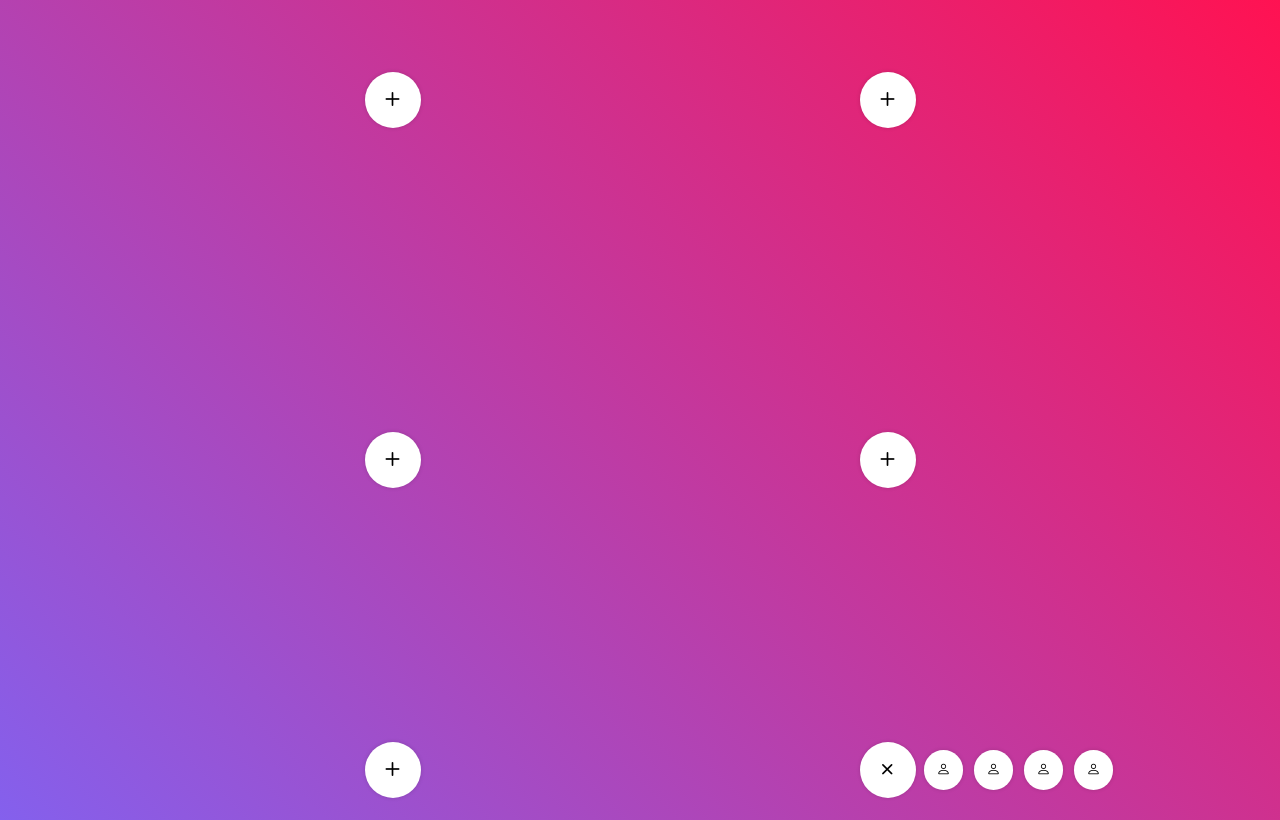
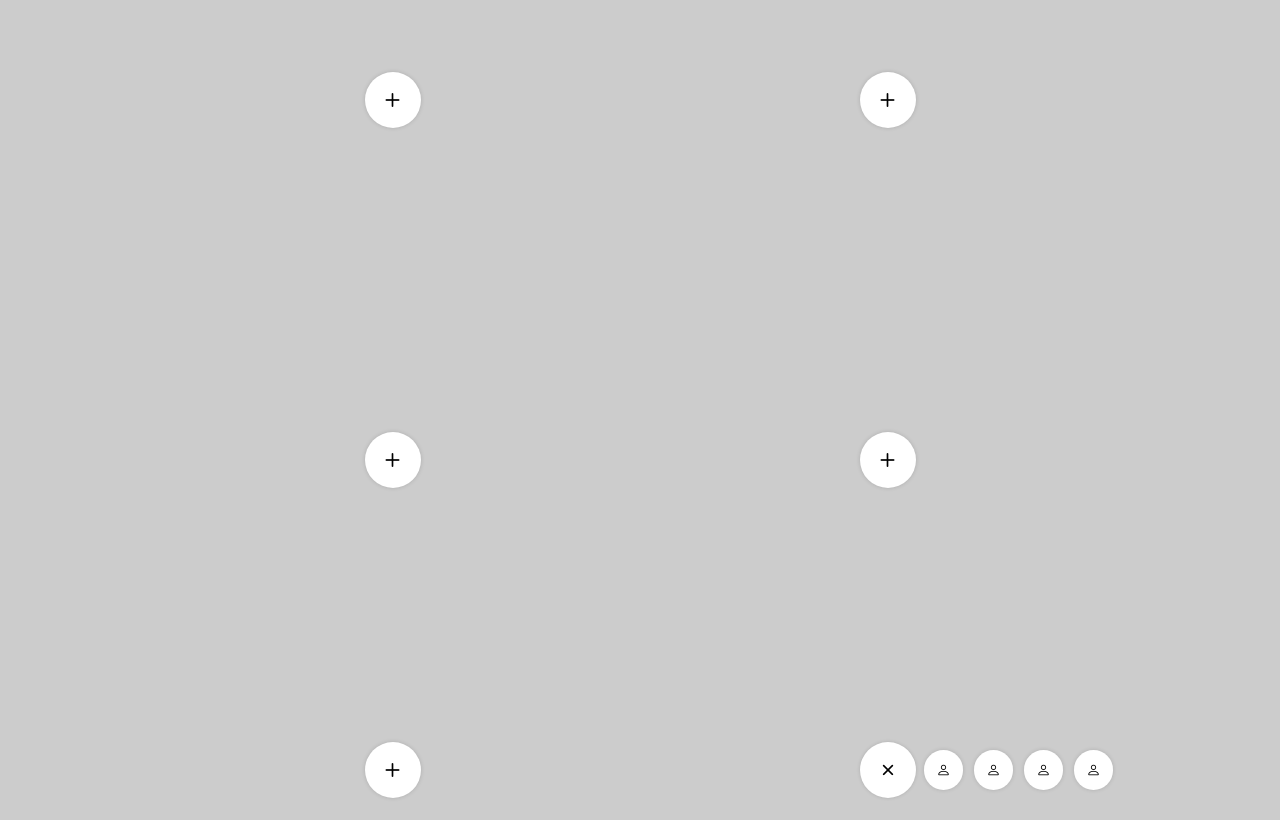
Before and after one commit to PanovYuri/SimpleFAB, a plain HTML site: page index.html in a window 1280 px wide. Drawn offline with nearby package versions, Linux system fonts and the light colour scheme.

Commit message:
Edit example file with readme

```diff
--- a/index.html
+++ b/index.html
@@ -24,7 +24,7 @@
             justify-content: center;
             align-items: top;
             min-height: 100vh;
-            background: linear-gradient(45deg, #8460ed, #ff1252);
+            background: #ccc;
         }
 
         section {
@@ -46,6 +46,11 @@
             flex-direction: column;
             gap: 15rem;
         }
+
+        i.bi {
+            display: flex;
+            align-items: center;
+        }
     </style>
 </head>
 <body>
@@ -54,27 +59,27 @@
             <article>
                 <div class="sfab" id="test" data-fab-type="open" data-fab-time="fast">
                     <div class="sfab__toggle"><i class="bi bi-plus"></i></div>
-                    <div class="sfab__item"><i class="bu bi-person"></i></div>
-                    <div class="sfab__item"><i class="bu bi-person"></i></div>
-                    <div class="sfab__item"><i class="bu bi-person"></i></div>
-                    <div class="sfab__item"><i class="bu bi-person"></i></div>
-                    <div class="sfab__item"><i class="bu bi-person"></i></div>
-                    <div class="sfab__item"><i class="bu bi-person"></i></div>
-                    <div class="sfab__item"><i class="bu bi-person"></i></div>
-                    <div class="sfab__item"><i class="bu bi-person"></i></div>
+                    <div class="sfab__item"><i class="bi bi-person"></i></div>
+                    <div class="sfab__item"><i class="bi bi-person"></i></div>
+                    <div class="sfab__item"><i class="bi bi-person"></i></div>
+                    <div class="sfab__item"><i class="bi bi-person"></i></div>
+                    <div class="sfab__item"><i class="bi bi-person"></i></div>
+                    <div class="sfab__item"><i class="bi bi-person"></i></div>
+                    <div class="sfab__item"><i class="bi bi-person"></i></div>
+                    <div class="sfab__item"><i class="bi bi-person"></i></div>
                 </div>
             </article>
             <article>
                 <div class="sfab" data-fab-type="spin">
                     <div class="sfab__toggle"><i class="bi bi-plus"></i></div>
-                    <div class="sfab__item"><i class="bu bi-person"></i></div>
-                    <div class="sfab__item"><i class="bu bi-person"></i></div>
-                    <div class="sfab__item"><i class="bu bi-person"></i></div>
-                    <div class="sfab__item"><i class="bu bi-person"></i></div>
-                    <div class="sfab__item"><i class="bu bi-person"></i></div>
-                    <div class="sfab__item"><i class="bu bi-person"></i></div>
-                    <div class="sfab__item"><i class="bu bi-person"></i></div>
-                    <div class="sfab__item"><i class="bu bi-person"></i></div>
+                    <div class="sfab__item"><i class="bi bi-person"></i></div>
+                    <div class="sfab__item"><i class="bi bi-person"></i></div>
+                    <div class="sfab__item"><i class="bi bi-person"></i></div>
+                    <div class="sfab__item"><i class="bi bi-person"></i></div>
+                    <div class="sfab__item"><i class="bi bi-person"></i></div>
+                    <div class="sfab__item"><i class="bi bi-person"></i></div>
+                    <div class="sfab__item"><i class="bi bi-person"></i></div>
+                    <div class="sfab__item"><i class="bi bi-person"></i></div>
                 </div>
             </article>
         </section>
@@ -82,19 +87,19 @@
             <article>
                 <div class="sfab" data-fab-type="top">
                     <div class="sfab__toggle"><i class="bi bi-plus"></i></div>
-                    <div class="sfab__item"><i class="bu bi-person"></i></div>
-                    <div class="sfab__item"><i class="bu bi-person"></i></div>
-                    <div class="sfab__item"><i class="bu bi-person"></i></div>
-                    <div class="sfab__item"><i class="bu bi-person"></i></div>
+                    <div class="sfab__item"><i class="bi bi-person"></i></div>
+                    <div class="sfab__item"><i class="bi bi-person"></i></div>
+                    <div class="sfab__item"><i class="bi bi-person"></i></div>
+                    <div class="sfab__item"><i class="bi bi-person"></i></div>
                 </div>
             </article>
             <article>
                 <div class="sfab" data-fab-type="bottom">
                     <div class="sfab__toggle"><i class="bi bi-plus"></i></div>
-                    <div class="sfab__item"><i class="bu bi-person"></i></div>
-                    <div class="sfab__item"><i class="bu bi-person"></i></div>
-                    <div class="sfab__item"><i class="bu bi-person"></i></div>
-                    <div class="sfab__item"><i class="bu bi-person"></i></div>
+                    <div class="sfab__item"><i class="bi bi-person"></i></div>
+                    <div class="sfab__item"><i class="bi bi-person"></i></div>
+                    <div class="sfab__item"><i class="bi bi-person"></i></div>
+                    <div class="sfab__item"><i class="bi bi-person"></i></div>
                 </div>
             </article>
         </section>
@@ -102,20 +107,20 @@
             <article>
                 <div class="sfab" data-fab-type="left">
                     <div class="sfab__toggle"><i class="bi bi-plus"></i></div>
-                    <div class="sfab__item"><i class="bu bi-person"></i></div>
-                    <div class="sfab__item"><i class="bu bi-person"></i></div>
-                    <div class="sfab__item"><i class="bu bi-person"></i></div>
-                    <div class="sfab__item"><i class="bu bi-person"></i></div>
+                    <div class="sfab__item"><i class="bi bi-person"></i></div>
+                    <div class="sfab__item"><i class="bi bi-person"></i></div>
+                    <div class="sfab__item"><i class="bi bi-person"></i></div>
+                    <div class="sfab__item"><i class="bi bi-person"></i></div>
                 </div>
             </article>
             <article>
                 <div class="sfab active" data-fab-type="right">
                     <div class="sfab__toggle"><i class="bi bi-plus"></i></div>
-                    <div class="sfab__item"><i class="bu bi-person"></i></div>
-                    <div class="sfab__item"><i class="bu bi-person"></i></div>
-                    <div class="sfab__item"><i class="bu bi-person"></i></div>
+                    <div class="sfab__item"><i class="bi bi-person"></i></div>
+                    <div class="sfab__item"><i class="bi bi-person"></i></div>
+                    <div class="sfab__item"><i class="bi bi-person"></i></div>
                     <div class="sfab__item">
-                        <i class="bu bi-person"></i>
+                        <i class="bi bi-person"></i>
                         <p>Профиль</p>
                     </div>
                 </div>
```
Also changed, not shown: gifs/bottom.gif (added), gifs/left.gif (added), gifs/open.gif (added), gifs/right.gif (added), gifs/spin.gif (added), gifs/top.gif (added), 1 other file.
